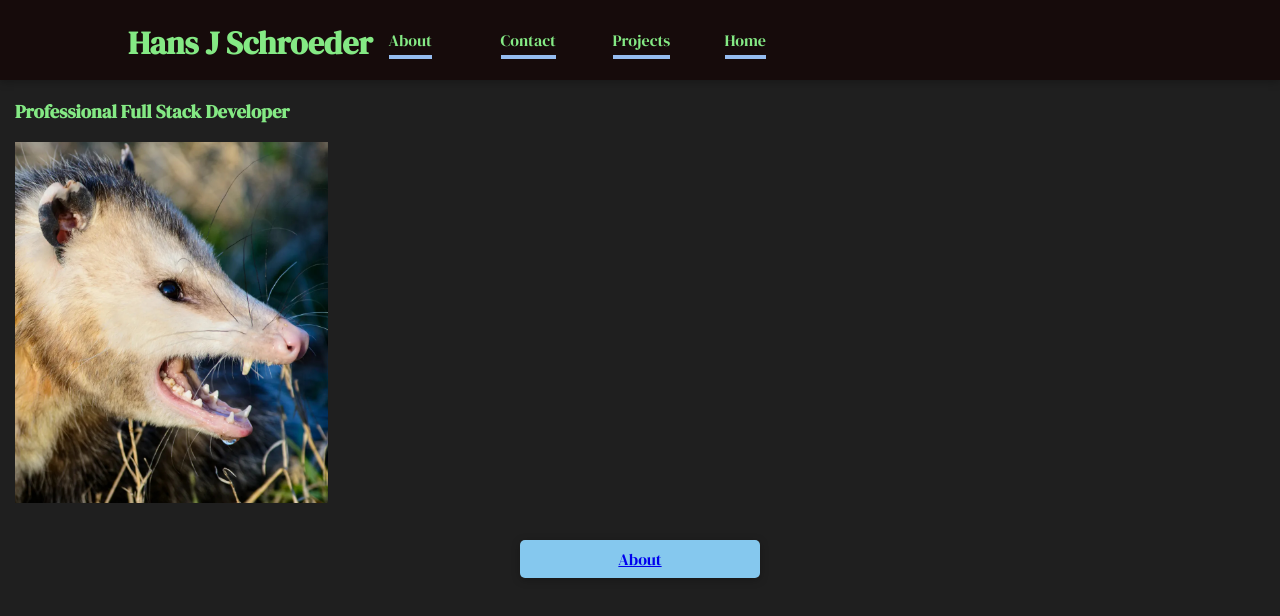
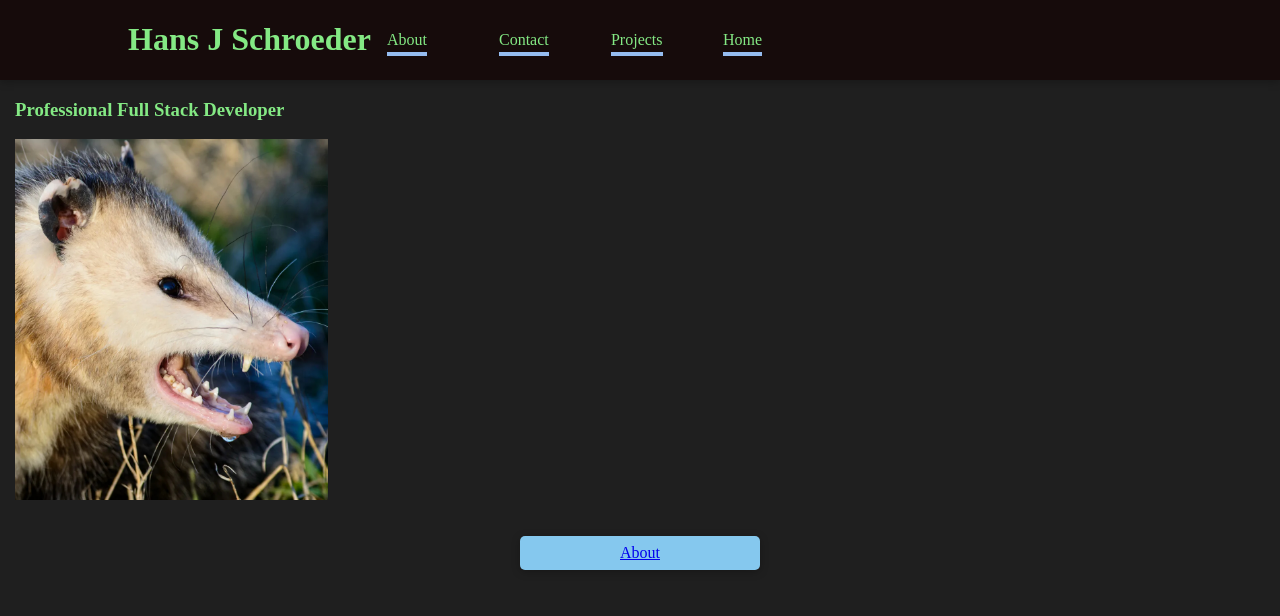
Before and after one commit to hajschroeder/HansJPortfolio, a React (Create React App) app: page / in a window 1280 px wide. Shown: the top 616 px of the page. Built offline with nearby package versions, Linux system fonts and the light colour scheme.

Commit message:
update fonts

```diff
--- a/src/index.css
+++ b/src/index.css
@@ -3,7 +3,9 @@
 }
 
 html {
-  font-family: 'DM Serif Display', serif;
+  /* font-family: 'Abril Fatface', cursive; */
+  /* font-family: 'DM Serif Display', serif; */
+  font-family: 'Patua One', cursive;
   background: #1f1f1f;
   color: rgb(132, 233, 132)
 }
```
